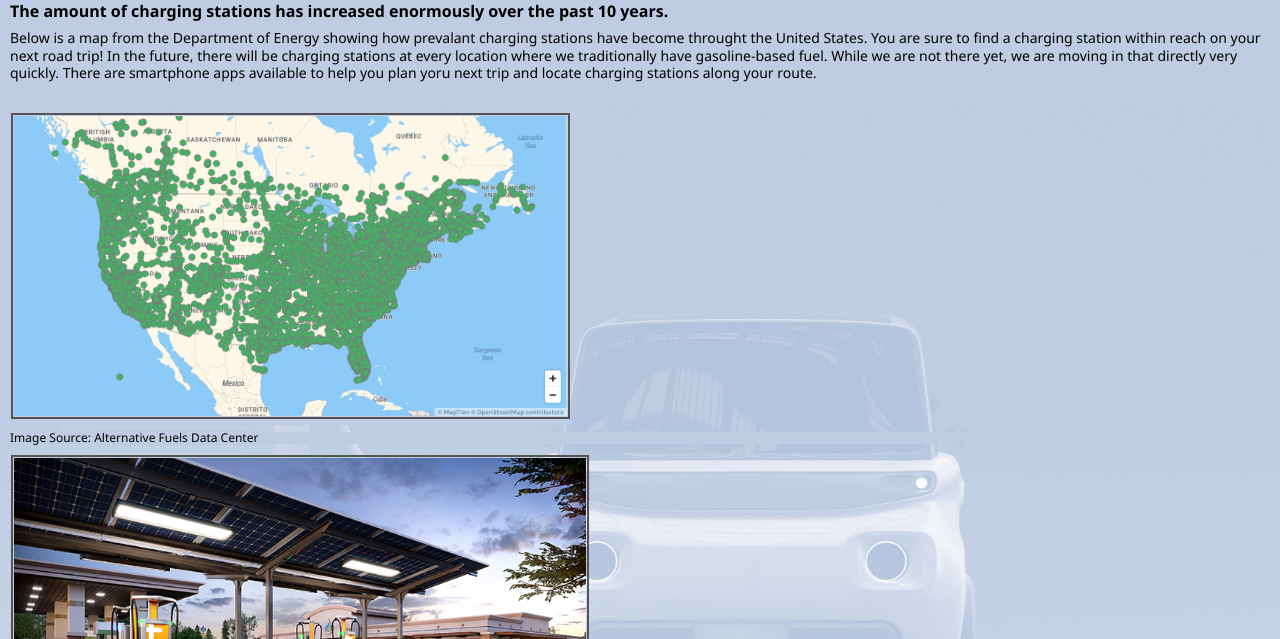
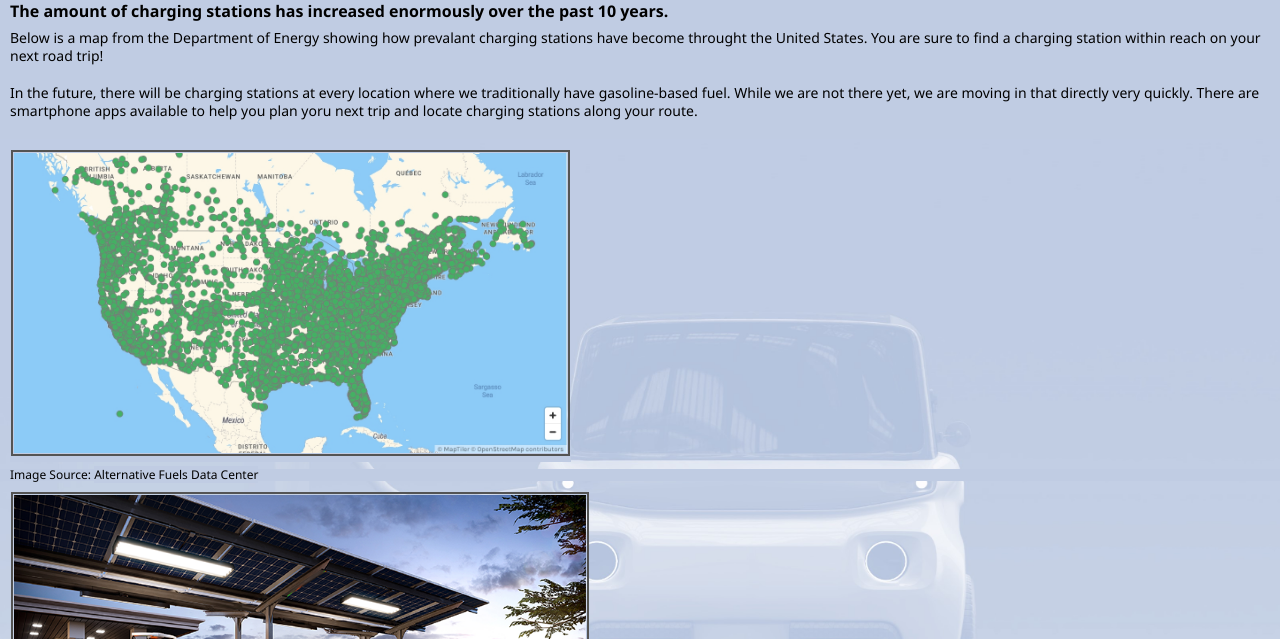
Before and after one commit to ccabreraumich/portfolio-content, a plain HTML site: page range.html in a window 1280 px wide. Shown: the part 161-800 px from the top of the page. Drawn offline with Linux system fonts and the light colour scheme.

Commit message:
Add files via upload

```diff
--- a/range.html
+++ b/range.html
@@ -30,8 +30,8 @@
 			<h2>The amount of charging stations has increased enormously over the past 10 years.</h2>
 			<p>Below is a map from the Department of Energy showing how prevalant charging stations have become throught the United States. You are sure to find a charging station within reach on your
 				next road trip!
-
-				In the future, there will be charging stations at every location where we traditionally have gasoline-based fuel. While we are not there yet,
+			</p>
+			<p>In the future, there will be charging stations at every location where we traditionally have gasoline-based fuel. While we are not there yet,
 				we are moving in that directly very quickly. There are smartphone apps available to help you plan yoru next trip and locate charging stations
 				along your route.
 			</p>
```
Also changed, not shown: maintenance.html (+3 -1 lines).
